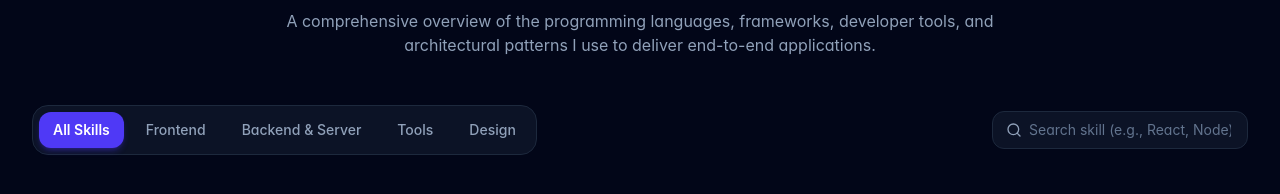
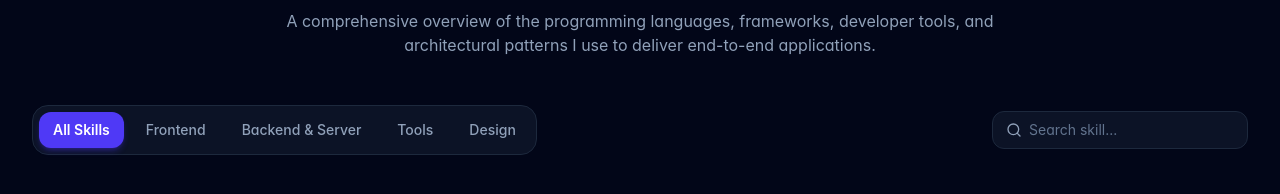
Before and after one commit to rubengitdev/my-portfolio, a React (Vite) app: page / in a window 1280 px wide. Shown: the part 1837-2031 px from the top of the page. Built offline with nearby package versions, Linux system fonts and the light colour scheme.

Commit message:
Refactor: Update search bar placeholder

```diff
--- a/src/components/Skills.tsx
+++ b/src/components/Skills.tsx
@@ -53,18 +53,22 @@ const Skills = ({ skills }: SkillsProps) => {
     const filteredSkills = useMemo(() => {
         return skills.filter((skill) => {
             const matchesCategory =
-                selectedCategory === 'all' || skill.category === selectedCategory;
+                selectedCategory === 'all' ||
+                skill.category === selectedCategory;
             const matchesSearch =
                 skill.name.toLowerCase().includes(searchQuery.toLowerCase()) ||
                 (skill.description &&
-                    skill.description.toLowerCase().includes(searchQuery.toLowerCase()));
+                    skill.description
+                        .toLowerCase()
+                        .includes(searchQuery.toLowerCase()));
             return matchesCategory && matchesSearch;
         });
     }, [skills, selectedCategory, searchQuery]);
 
     const renderIcon = (iconName: string) => {
         const iconProps = {
-            className: 'w-5 h-5 text-indigo-400 group-hover:text-indigo-300 transition-colors',
+            className:
+                'w-5 h-5 text-indigo-400 group-hover:text-indigo-300 transition-colors',
         };
         switch (iconName) {
             case 'Code2':
@@ -116,8 +120,9 @@ const Skills = ({ skills }: SkillsProps) => {
                         Skills & Core Technologies
                     </h2>
                     <p className="text-base text-slate-400">
-                        A comprehensive overview of the programming languages, frameworks, developer
-                        tools, and architectural patterns I use to deliver end-to-end applications.
+                        A comprehensive overview of the programming languages,
+                        frameworks, developer tools, and architectural patterns
+                        I use to deliver end-to-end applications.
                     </p>
                 </div>
 
@@ -152,7 +157,7 @@ const Skills = ({ skills }: SkillsProps) => {
                             type="text"
                             value={searchQuery}
                             onChange={(e) => setSearchQuery(e.target.value)}
-                            placeholder="Search skill (e.g., React, Node)..."
+                            placeholder="Search skill..."
                             className="w-full pl-9 pr-4 py-2 bg-slate-900/80 border border-slate-800 focus:border-indigo-500 rounded-xl text-xs sm:text-sm text-slate-200 placeholder-slate-500 focus:outline-none focus:ring-1 focus:ring-indigo-500"
                         />
                         {searchQuery && (
```
